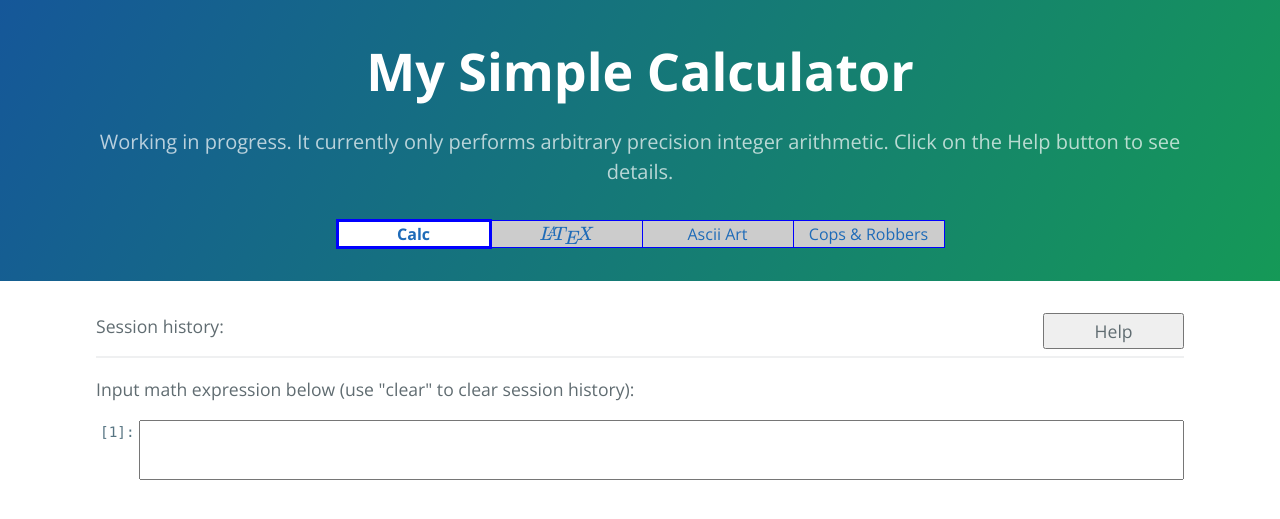
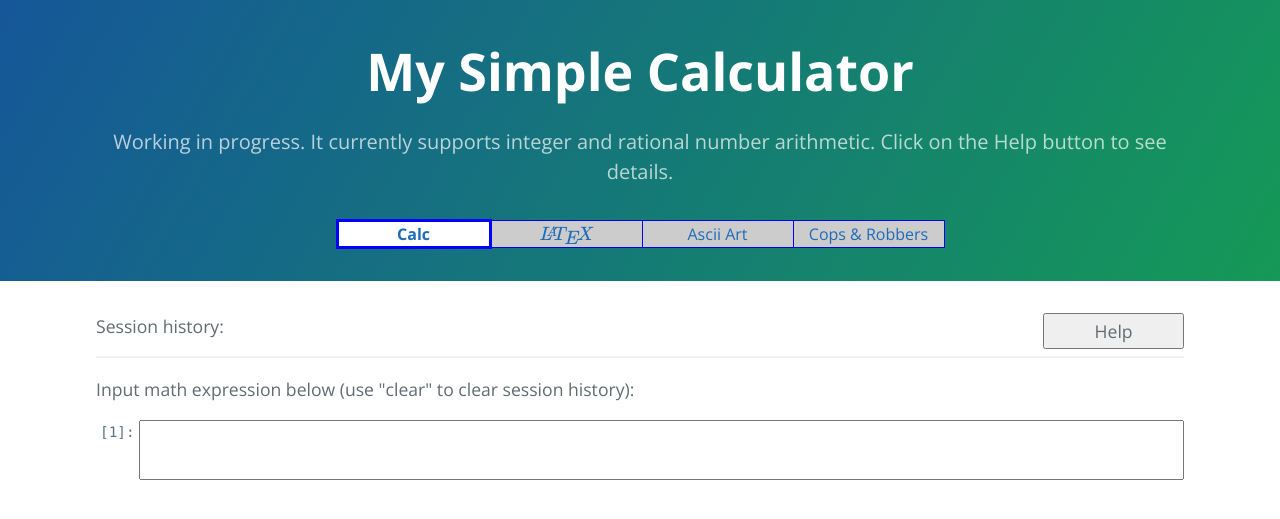
Before and after one commit to ThinGarfield/ThinGarfield.github.io, a Jekyll site: the page built from calc.html, in a window 1280 px wide. Shown: the top 519 px of the page. Built offline with Jekyll 4.4.1, drawn with Linux system fonts in a browser that asks for light colours; formulas are drawn with MathJax 3.

Commit message:
update help

```diff
--- a/_includes/calchelp.html
+++ b/_includes/calchelp.html
@@ -8,8 +8,8 @@ Currently supported operations:
     <li><code>\binom{n}{k}</code> &nbsp; : &nbsp; $\binom{n}{k}$</li>
     <li><code>\frac{a}{b}</code> &nbsp; : &nbsp; $\frac{a}{b}$</li>
     <li><code>a \times b</code>, <code>a \cdot b</code>, <code>a * b</code>&nbsp; : &nbsp; all means multiplication</li>
-    <li><code>gcd(a,b)</code> &nbsp; : &nbsp; the greatest common divisor, supporting more than 2 arguments.</li>
-    <li><code>lcm(a,b)</code> &nbsp; : &nbsp; the least common multiple, supporting more than 2 arguments.</li>
+    <li><code>gcd(a,b)</code> &nbsp; : &nbsp; the greatest common divisor. Supports arbitrary number of arguments.</li>
+    <li><code>lcm(a,b)</code> &nbsp; : &nbsp; the least common multiple. Supports arbitrary number of arguments.</li>
     <li><code>isprime(n)</code>&nbsp; : &nbsp; whether $n$ is a prime number</li>
     <li><code>nextprime(n)</code>&nbsp; : &nbsp; the smallest prime number greater than $n$</li>
     <li><code>a mod b</code> or <code>a \pmod{b}</code> : &nbsp; $a \pmod{b}$. Note that
--- a/calc.html
+++ b/calc.html
@@ -1,6 +1,6 @@
 ---
 title: My Simple Calculator
-description: Working in progress. It currently only performs arbitrary precision integer arithmetic. Click on the Help button to see details.
+description: Working in progress. It currently supports integer and rational number arithmetic. Click on the Help button to see details.
 layout: default
 permalink: /calc
 ---
```
